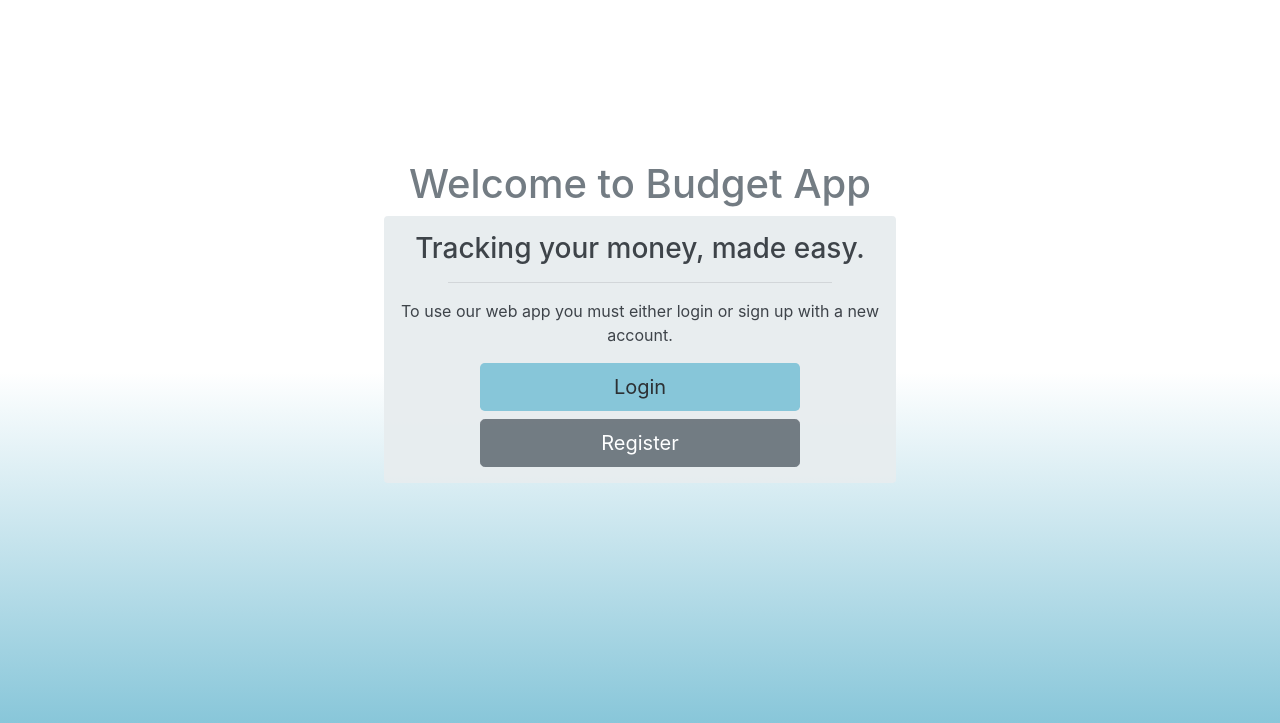
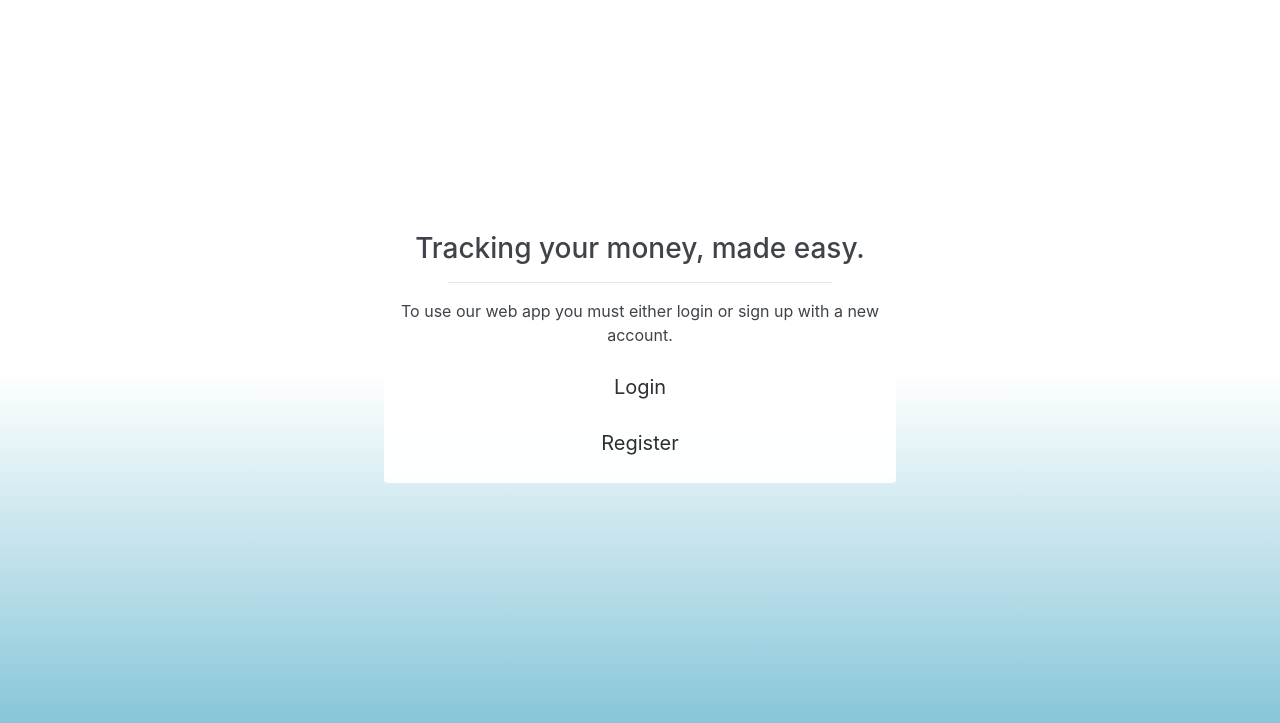
Before and after one commit to n-badillo/SoftwareTestingProject, a Django app: template budgetproject/budgetproject/budget/templates/budget/project-list.html in a window 1280 px wide. Shown: the part 56-779 px from the top of the page. Run offline with Django 3.2, Linux system fonts and the light colour scheme; the template is opened without the code that fills it, so the values that code supplies are empty; some libraries are stand-ins or nearby versions.

Commit message:
Update project-list.html
updated style and formatted

```diff
--- a/budgetproject/budgetproject/budget/templates/budget/project-list.html
+++ b/budgetproject/budgetproject/budget/templates/budget/project-list.html
@@ -1,54 +1,83 @@
+<!-- Main Project Dashboard for users -->
+
 {% extends 'budget/base.html' %}
 {% block content %}
 
-{% if user.is_authenticated %}
-<div class="container text-dark" style="background: #E7ECEF;">
-    <center><h1 class="bold" style="padding-top: 15px; padding-bottom: 15px;">{{ user.username }}'s Projects</h1>
-        <a href="add" class="btn btn-lg text-white btn-block" style="background: #2F6690; width: 45vw;">Create New Project</a>
-    </center>
+{% if user.is_authenticated %} <!-- If the user has an account, it will display the projects they have-->
+<div class="container txt-body">
+    <h4 class="display-4 text-white">Dashboard</h4>
+</div>
 
-    <div class="row" style="padding-top: 2vh;">
-    {% for project in project_list  %}
+<div class="txt-body bg-white" style="margin-top: 5vh; margin-bottom:padding-bottom: 15px;">
 
-        <div class="col-sm-6">
+ <div class="container" style="padding: 15px;">
+    <div class="card" style="margin-top: 5px; margin-bottom: 5px; border-width: 0px;">
+        <div class="card-body" style="padding-top: 5px; padding-bottom: 5px; margin-right: 5px;">
+            <div class="row">
+            <div class="col align-self-center txt-h1"><b>Project Name</b></div>
+            <div class="col align-self-center txt-h2" ><b>Starting Budget</b></div>
+            <div class="col align-self-center txt-h2"><b>Transactions</b></div>
+            <div class="col align-self-center txt-h2"><b>Budget Remaining</b></div>
+            <div class="align-self-center justify-content-end">
+                <a href="add" class="btn btn-b"> <b>+</b> Project</a>
+            </div>
+        </div>
+    </div>
+
+    {% for project in project_list  %} <!-- displaying projects using a for loop -->
+
+    <div class="card" style="margin-top: 10px; margin-bottom: 10px; box-shadow: 0 0 5px 2px rgba(0,0,0,0.1);">
+        <div class="card-body" style="padding-top: 15px; padding-bottom: 15px; margin-right: 5px;">
+            <div class="row">
+            <div class="col align-self-center txt-body"><b>{{ project.name  }}</b></div>
+            <div class="col align-self-center">${{project.budget}}</div>
+            <div class="col align-self-center ">{{project.total_transactions}}</div>
+            <div class="col align-self-center">${{project.budget_left}}</div>
+            <div class="align-self-center justify-content-end" style="margin-right: 20px;">
+                <a href="{% url 'detail' project.slug %}">View</a>
+            </div>
+
+            </div>
+        </div>
+    </div>
+
+        {% empty %} <!-- If the user-->
+
+            <div class="txt-body bg-white" style="padding-top: 15vh; padding-bottom: 15vh;">
             <center>
-            <div class="card" style="background: transparent; border-color: transparent;">
-                <div class="card-body">
-                <h5 class="card-title">{{ project.name  }}</h5>
-                <span class="badge badge-success">${{project.budget}} Budget</span> <span class="badge badge-danger">${{project.budget_left}} Left</span> <span class="badge badge-warning">{{project.total_transactions}} Transactions</span>
-                <a href="{% url 'detail' project.slug %}" class="btn text-white"  style="background: #2F6690; width: 25vw;">View</a>
+                    <h1 class="display-4" style="font-size:2.5rem; padding: 10px;" > No projects currently saved</h1>
+                    <a href="add" class="btn btn-outline-purple">Get started</a>
+                    <p style="padding: 10px;">
+                    <small>Need help getting started? <a href="#">Learn more!</a></small>
+                    </p>
+                </center>
             </div>
-        </center>
-        </div>
-
-        {% empty %}
-
-        <div class="noproject-wrapper center">
-            <h3 class="text-muted">Sorry, you don't have any projects yet. </h3>
-        </div>
 
     {% endfor %}
     </div>
 
 
 </div>
+
+
+
+
+
+
 {% else %}
 <center>
-        <h1 class="text-muted" style="margin-top: 20vh;">Welcome to Budget App</h1>
-        <div class="containter rounded text-dark" style="padding-top: 2vh; padding-bottom: 2vh; width: 40vw; background: #E7ECEF;">
+        <h1 style="margin-top: 20vh;">Welcome to Budget Buddy</h1>
+        <div class="containter rounded bg-white text-dark" style="padding-top: 2vh; padding-bottom: 2vh; width: 40vw;">
         <h3> Tracking your money, made easy.</h3>
         <hr style="width: 30vw;">
         <p>To use our web app you must either login or sign up with a new account.</p>
 
-     <a class="btn btn-lg btn-block" style="background: #81C3D7; width: 25vw;" href="{% url 'login' %}" role="button">Login</a>
-          <a class="btn btn-lg btn-secondary btn-block" style="width: 25vw;" href="{% url 'register' %}" role="button">Register</a>
+     <a class="btn btn-lg btn-outline-blue btn-block" style="width: 25vw;" href="{% url 'login' %}" role="button">Login</a>
+          <a class="btn btn-lg btn-outline-blue btn-block" style="width: 25vw;" href="{% url 'register' %}" role="button">Register</a>
 
         </center>
         </div>
     </div>
-
-
-
 {% endif %}
 
 {% endblock  %}
```
